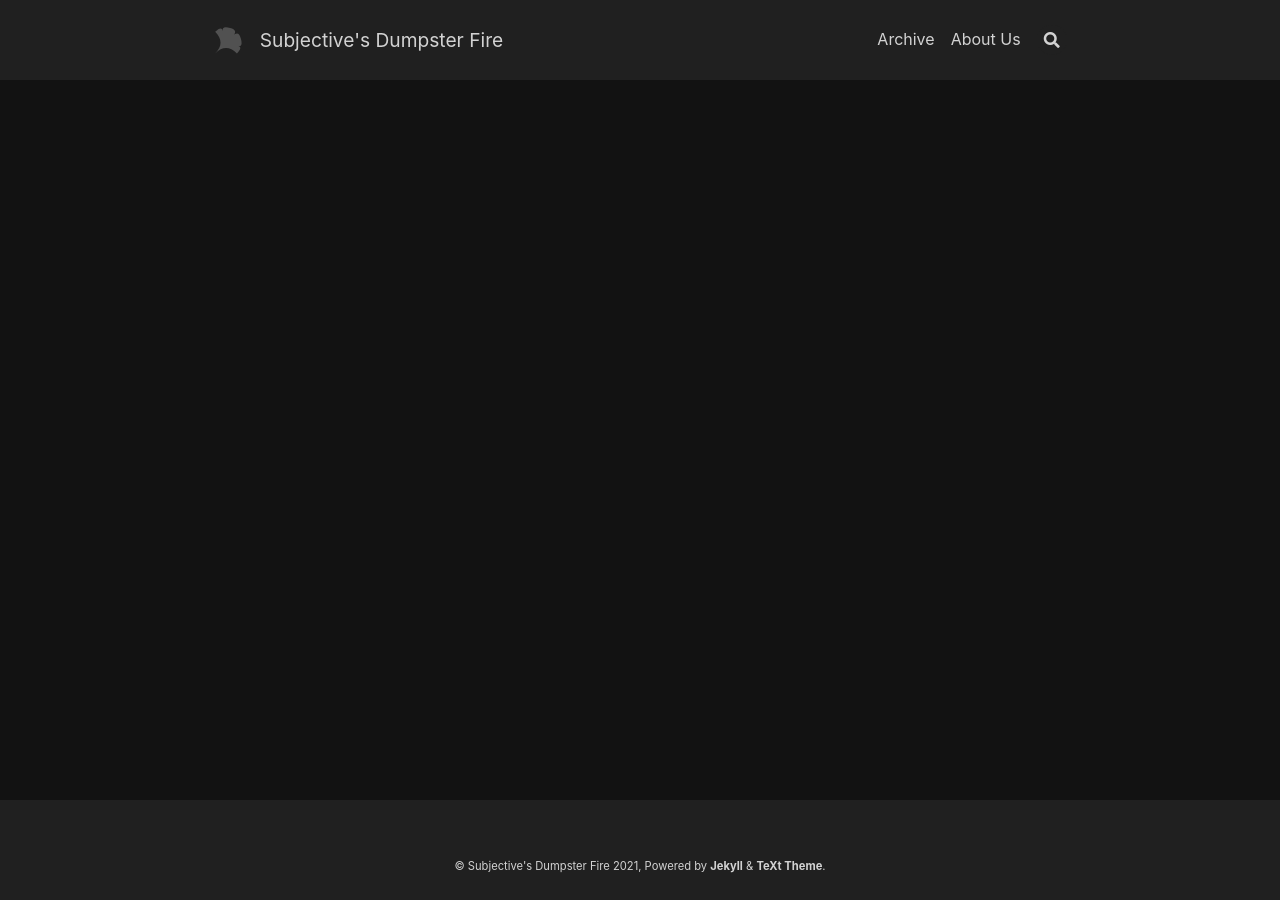
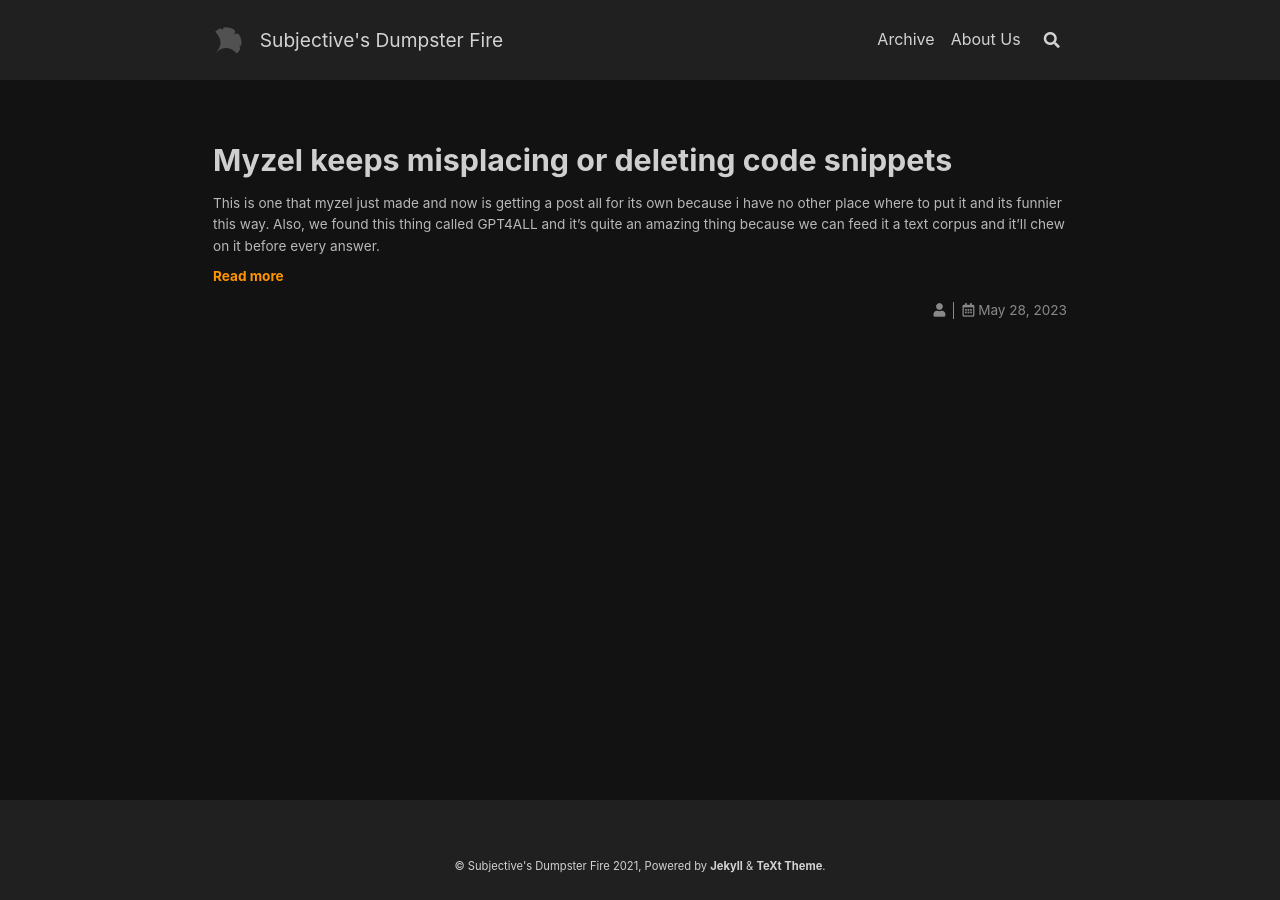
Before and after one commit to Subjective51/subjective51.github.io, a Jekyll site: the page built from index.html, in a window 1280 px wide. Built offline with Jekyll 4.4.1, drawn with Linux system fonts in a browser that asks for light colours; nearby versions of some CDN libraries; the list of posts is cut into pages by our own code.

Commit message:
first blog and stuff

````diff
--- a/Gemfile
+++ b/Gemfile
@@ -9,3 +9,7 @@ git_source(:github) { |repo_name| "https://github.com/subjective51.github.io" }
 gem "jekyll"
 gem "jekyll-text-theme"
 gem "jekyll-seo-tag"
+gem "jekyll-feed"
+gem "jekyll-paginate"
+gem "jekyll-sitemap"
+gem "jemoji"
--- a/_config.yml
+++ b/_config.yml
@@ -107,6 +107,10 @@ paths:
   archive : "/archive.html"
   rss     : "/feed.xml"
 
+## => Jekyll Feed
+##############################
+feed:
+  path: /feed.atom
 
 ## => Post
 ##############################
--- a/_layouts/404.html
+++ b/_layouts/404.html
@@ -6,7 +6,7 @@ show_title: false
 <div class="layout--404">
   <div class="sign">
     <h1>404</h1>
-    <p>Page not found :(</p>
+    <p>We haven't made this page yet :(</p>
   </div>
 </div>
 
--- /dev/null
+++ b/_posts/2023-05-28-myzels-code-snippets.md
@@ -0,0 +1,41 @@
+---
+layout: article
+title: "Myzel keeps misplacing or deleting code snippets"
+author: Myzel
+---
+
+This is one that myzel just made and now is getting a post all for its own because i have no other place where to put it and its funnier this way.
+
+Also, we found this thing called [GPT4ALL](https://github.com/nomic-ai/gpt4all) and it's quite an amazing thing because we can feed it a text corpus and it'll chew on it before every answer.
+
+<!--more-->
+
+```python
+from tqdm.auto import tqdm
+
+miab = open("STORY DOWNLOADED FROM FIMFICTIONDOTNET HERE.txt", 'r', encoding='utf-8').read().splitlines()
+
+f = True
+fi = ""
+ctr = 0
+
+dtx = {}
+
+for line in tqdm(miab, leave=True, desc="Reading MIAB"):
+    if line.startswith("> "):
+        if f:
+            f       = False
+            ctr    += 1
+            fi      = str(ctr) + line.replace("> ", " - ") + ".txt"
+            dtx[fi] = []
+            tqdm.write(str(fi))
+        else: continue
+    else:
+        f = True
+        if line: dtx[fi].append(line)
+
+for name, chapter in tqdm(dtx.items(), leave=True, desc="Writhing Files"):
+    if chapter:
+        with open(name.replace(':', '_'), 'w', encoding="utf-8") as of:
+            of.write('\n'.join(chapter))
+```
````
Also changed, not shown: we/Myzel.md (added, +5 -0 lines), Gemfile.lock.
